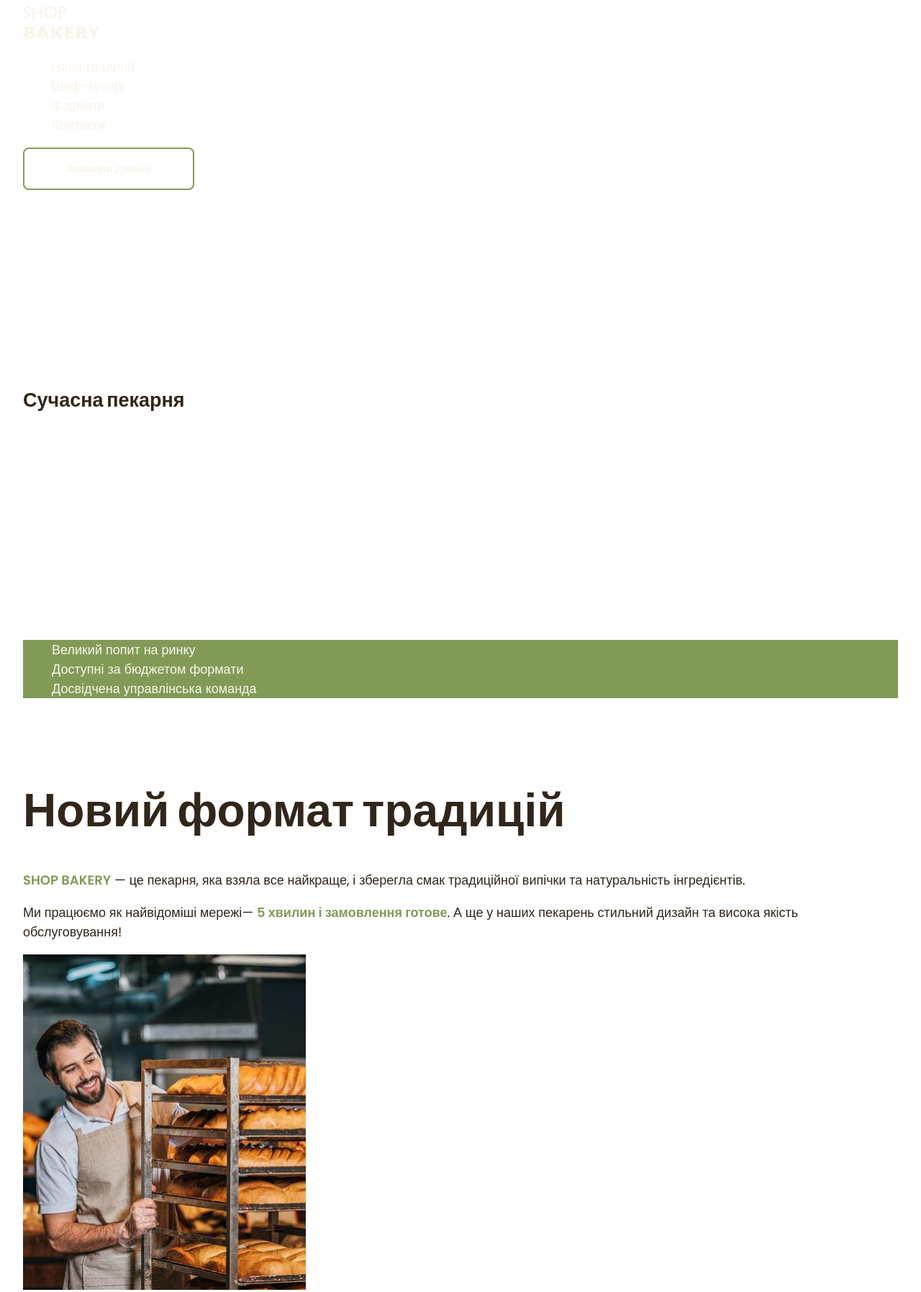
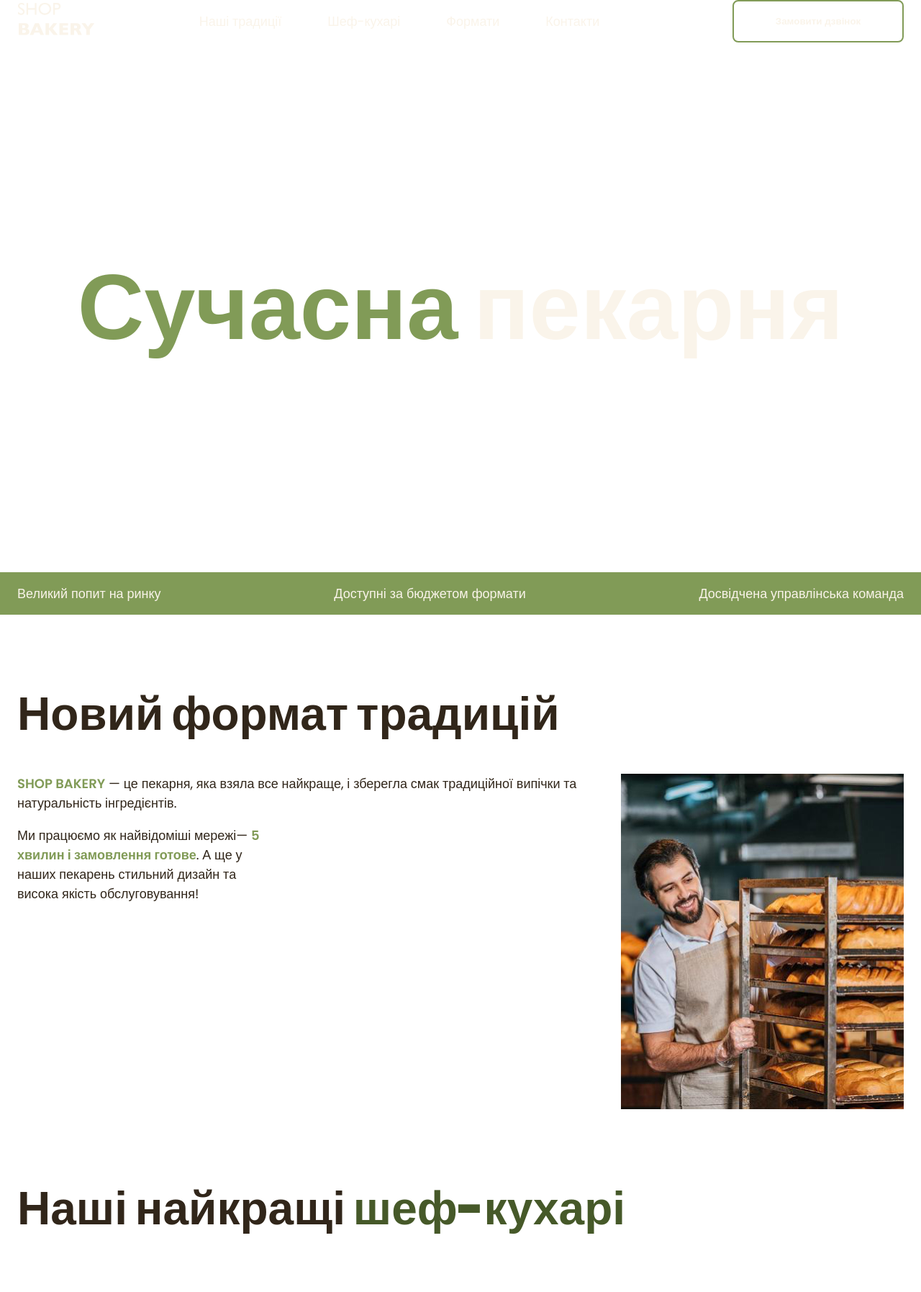
Before and after one commit to AnastasiiaDia/bakery, a plain HTML site: page index.html in a window 1280 px wide. Shown: the top 1795 px of the page at 72% size. Drawn offline with Linux system fonts and the light colour scheme.

Commit message:
added flex-box styles

```diff
--- a/css/styles.css
+++ b/css/styles.css
@@ -49,6 +49,7 @@ body {
   font-size: 18px;
   font-weight: 400;
   line-height: 1.5;
+  margin: 0;
 }
 h1,
 h2,
@@ -63,6 +64,8 @@ address {
   font-style: normal;
 }
 ul {
+  margin: 0;
+  padding: 0;
   list-style: none;
 }
 .visually-hidden {
@@ -80,7 +83,6 @@ ul {
 }
 .link:hover {
   color: var(--color-brand-light);
-  font-weight: 600;
 }
 .section {
   padding: 48px 0;
@@ -101,14 +103,30 @@ ul {
   border-radius: 8px;
   width: 238px;
   height: 59px;
-  padding: 16px, 32px, 16px, 32px;
+  padding: 16px 32px;
   cursor: pointer;
 }
 .button:hover {
   color: var(--color-brand-dark);
   background-color: transparent;
 }
-
+/* Header */
+.header-container {
+  display: flex;
+  align-items: center;
+  gap: 40px;
+}
+.header-nav {
+  flex-grow: 1;
+  display: flex;
+  align-items: center;
+}
+.header-menu {
+  display: flex;
+  gap: 64px;
+  flex-grow: 1;
+  justify-content: center;
+}
 /* HERO */
 .hero-section {
   padding: 272px 0;
@@ -125,11 +143,20 @@ ul {
   color: var(--color-brand-light);
 }
 /* ADVANTAGES */
+
+.advantages-section {
+  background-color: var(--color-brand-light);
+
+  padding: 16px 0;
+}
+
 .advantages-list {
-  color: var(--color-primary-light);
-  background-color: var(--color-brand-light);
+  display: flex;
+  justify-content: space-between;
+  gap: 40px;
 }
 .advantages-item {
+  color: var(--color-primary-light);
   font-style: 20px;
   font-weight: 300;
 }
@@ -153,6 +180,14 @@ ul {
 .traditions-section {
   padding-top: 96px;
 }
+.traditions-container {
+  display: flex;
+  justify-content: space-between;
+  gap: 40px;
+}
+.traditions-content {
+  min-width: 710px;
+}
 .traditions-title {
   margin-bottom: 42px;
 }
@@ -160,7 +195,9 @@ ul {
   color: var(--color-brand-light);
   font-weight: 600;
 }
-
+.traditions-text.limited {
+  max-width: 340px;
+}
 .traditions-text .uppercase {
   text-transform: uppercase;
 }
@@ -176,6 +213,17 @@ ul {
 }
 
 /* Formats section */
+.format-card {
+  padding: 24px;
+}
+.formats-list {
+  display: flex;
+  gap: 20px;
+  flex-wrap: wrap;
+}
+.formats-item {
+  flex-basis: calc((100% - 40px) / 3);
+}
 .formats-title {
   margin-bottom: 80px;
 }
--- a/index.html
+++ b/index.html
@@ -17,11 +17,14 @@
   <link rel="stylesheet" href="./css/styles.css" />
   <body>
     <header>
-      <div class="container"><nav>
-        <a href="./index.html"
-          ><img src="./images/logo.svg" alt="Логотип сучасної пекарні"
-        /></a>
-        <ul>
+      <div class="container">
+        <div class="header-container">
+         <nav class="header-nav">
+           <a href="./index.html">
+            <img src="./images/logo.svg" alt="Логотип сучасної пекарні"
+        />
+      </a>
+        <ul class="header-menu">
           <li>
             <a class="link" href="#traditions-section" target="_blank"
               >Наші традиції</a
@@ -38,13 +41,13 @@
           </li>
         </ul>
       </nav>
-      <button type="button" class="button">Замовити дзвінок</button></div>
+      <button type="button" class="button">Замовити дзвінок</button></div></div>
     </header>
     <main>
-      <section class="hero-section">
-       <div class="container"><h1 class="hero-titl class="section""><span class="accent">Сучасна</span> пекарня</h1>
+      <section class="hero-section section">
+       <div class="container"><h1 class="hero-title"><span class="accent">Сучасна</span> пекарня</h1>
       </section>
-      <section>
+      <section class="section advantages-section">
         <div class="container"><h2 class="visually-hidden">Наші переваги</h2>
          <ul class="advantages-list">
           <li class="advantages-item">Великий попит на ринку</li>
@@ -54,20 +57,20 @@
       </section>
       <section class="traditions-section section" id="traditions-section">
         <div class="container"><h2 class="traditions-title section-title">Новий формат традицій</h2>
-        <p class="traditions-text">
+        <div class="traditions-container"><div class="traditions-content"><p class="traditions-text">
           <span class="brand uppercase">shop bakery</span> — це пекарня, яка
           взяла все найкраще, і зберегла смак традиційної випічки та
           натуральність інгредієнтів.
         </p>
-        <p class="traditions-text">
+        <p class="traditions-text limited">
           Ми працюємо як найвідоміші мережі—
           <span class="brand">5 хвилин і замовлення готове</span>. А ще у наших
           пекарень стильний дизайн та висока якість обслуговування!
-        </p>
+        </p></div>
         <img
           src="./images/baker-man.jpg"
           alt="Чоловік пекар дивиться на хліб із посмішкою"
-        /></div>
+        /></div></div>
       </section>
       <section class="section" id="chefs-section">
        <div class="container"><h2 class="chefs-title section-title">
@@ -78,7 +81,7 @@
             <article>
               <h3 class="chef-title">Настя</h3>
               <p>Привіт, я Настя!</p>
-              <p>Вже 10 років, я свтілюю у життя цікаві та смачні ідеї.</p>
+              <p>Вже 10 років, я втілюю у життя цікаві та смачні ідеї.</p>
               <p>Я випічу для вас найсмачніщі вироби!</p>
             </article>
           </li>
@@ -97,9 +100,9 @@
       </section>
       <section class="section" id="formats-section">
         <div class="container"><h2 class="formats-title section-title">Формати</h2>
-        <ul>
-          <li>
-            <article>
+        <ul class="formats-list">
+          <li class="formats-item">
+            <article class="format-card">
               <h3 class="format-title" lang="en">Walrus</h3>
               <div class="format-text">
                 <p>Площа: до 120 м2</p>
@@ -112,8 +115,8 @@
               </div>
             </article>
           </li>
-          <li>
-            <article>
+          <li class="formats-item">
+            <article class="format-card">
               <h3 class="format-title" lang="en">Horseshoe</h3>
               <div class="format-text">
                 <p>Площа: до 120 м2</p>
@@ -126,8 +129,8 @@
               </div>
             </article>
           </li>
-          <li>
-            <article><h3 class="format-title" lang="en">Handlebar</h3></article>
+          <li class="formats-item">
+            <article class="format-card"><h3 class="format-title" lang="en">Handlebar</h3>
             <div class="format-text">
               <p>Площа: до 120 м2</p>
               <p>Меню: розширене меню</p>
@@ -136,7 +139,7 @@
                 офіціанти-різнороби
               </p>
               <p>Посадкові місця: є</p>
-            </div>
+            </div></article>
           </li>
         </ul></div>
       </section>
```
